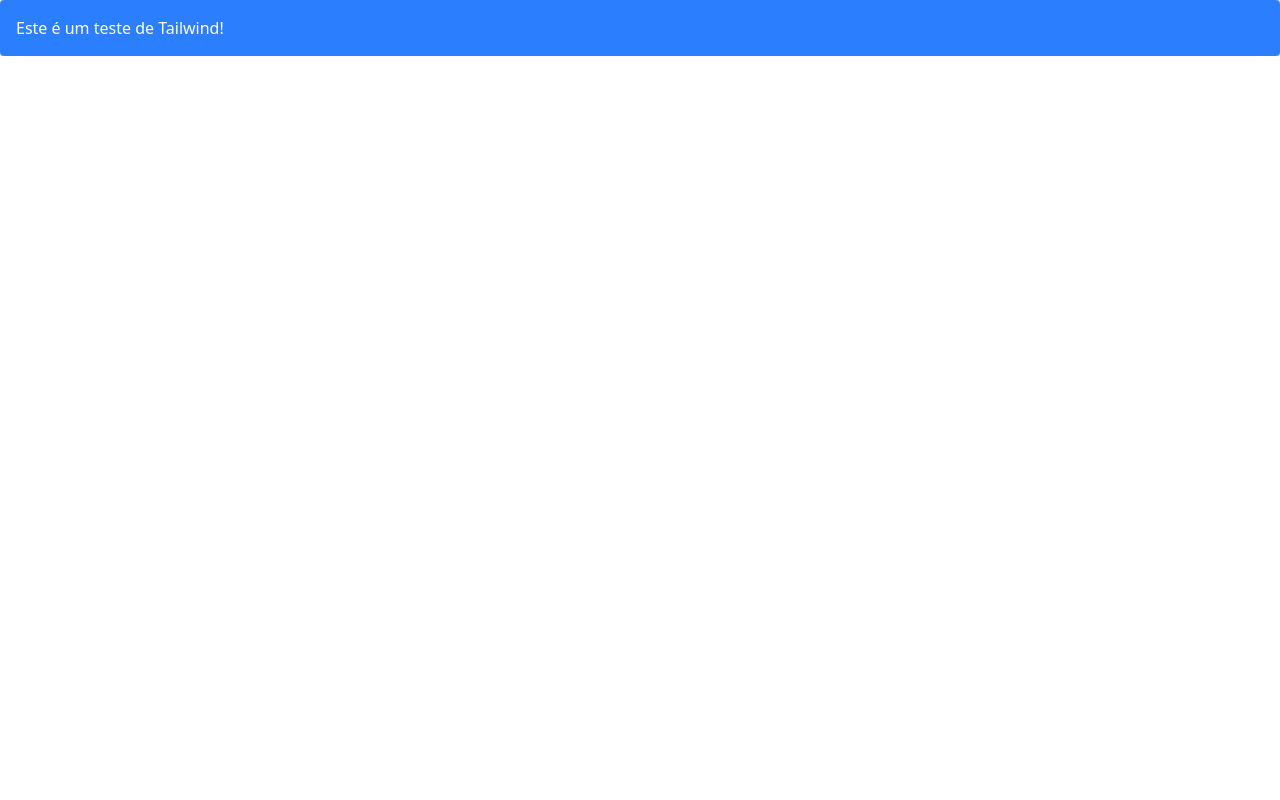
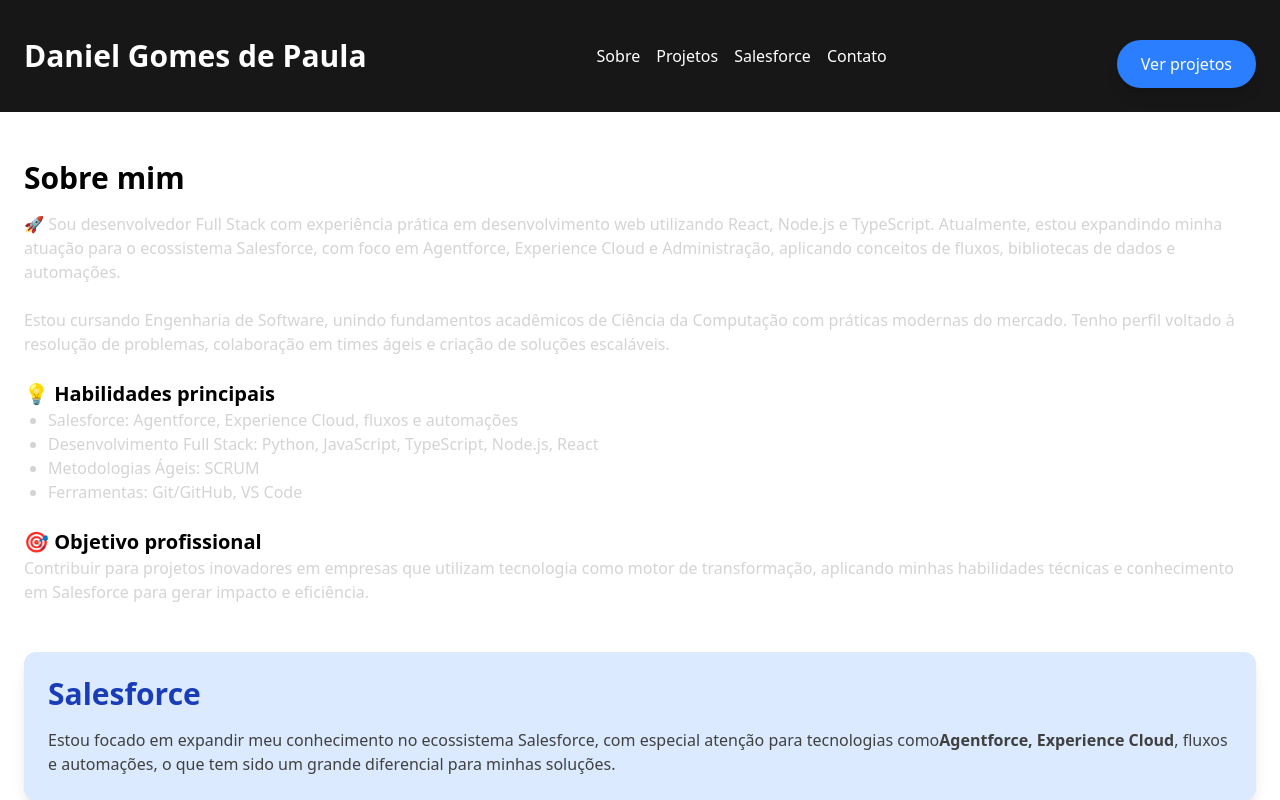
Before and after one commit to DanielGomes25/Portif-lioWeb, a React (Vite) app: page / in a window 1280 px wide. Shown: the top 800 px of the page. Built offline with nearby package versions, Linux system fonts and the light colour scheme.

Commit message:
organizando o codigo para construção da landing page da aba sobre mim

```diff
--- a/src/App.tsx
+++ b/src/App.tsx
@@ -1,18 +1,57 @@
-import { useState } from 'react'
-import reactLogo from './assets/react.svg'
-import viteLogo from '/vite.svg'
-import './App.css'
+import React from 'react';
+import Header from '../src/components/Header';
+import SalesforceSection from '../src/components/SalesforceSection';
 
-function App() {
-  const [count, setCount] = useState(0)
+const App: React.FC = () => {
+  return (
+    <div>
+      {/* Header */}
+      <Header />
 
-  return (
-    <>
-      <div className="bg-blue-500 text-white p-4 rounded">
-        Este é um teste de Tailwind!
-      </div>
-    </>
-  )
-}
+      {/* Conteúdo Principal */}
+      <main className="container mx-auto px-6 py-12">
+        {/* Sobre */}
+        <section id="sobre" className="mb-12">
+          <h2 className="text-3xl font-semibold mb-4">Sobre mim</h2>
+          <p className="text-neutral-300 mb-6">
+            🚀 Sou desenvolvedor Full Stack com experiência prática em desenvolvimento web utilizando React, Node.js e TypeScript.
+            Atualmente, estou expandindo minha atuação para o ecossistema Salesforce, com foco em Agentforce, Experience Cloud e Administração, aplicando conceitos de fluxos, bibliotecas de dados e automações.
+          </p>
+          <p className="text-neutral-300 mb-6">
+            Estou cursando Engenharia de Software, unindo fundamentos acadêmicos de Ciência da Computação com práticas modernas do mercado. Tenho perfil voltado à resolução de problemas, colaboração em times ágeis e criação de soluções escaláveis.
+          </p>
 
-export default App
+          <h3 className="text-xl font-semibold mt-6">💡 Habilidades principais</h3>
+          <ul className="list-disc ml-6 text-neutral-300 mb-6">
+            <li>Salesforce: Agentforce, Experience Cloud, fluxos e automações</li>
+            <li>Desenvolvimento Full Stack: Python, JavaScript, TypeScript, Node.js, React</li>
+            <li>Metodologias Ágeis: SCRUM</li>
+            <li>Ferramentas: Git/GitHub, VS Code</li>
+          </ul>
+
+          <h3 className="text-xl font-semibold">🎯 Objetivo profissional</h3>
+          <p className="text-neutral-300">
+            Contribuir para projetos inovadores em empresas que utilizam tecnologia como motor de transformação, aplicando minhas habilidades técnicas e conhecimento em Salesforce para gerar impacto e eficiência.
+          </p>
+        </section>
+
+        {/* Salesforce Section */}
+        <SalesforceSection />
+
+        {/* Projetos */}
+        <section id="projetos" className="mb-12">
+          <h2 className="text-3xl font-semibold mb-4">Projetos</h2>
+          {/* Aqui você pode adicionar os cards dos projetos */}
+        </section>
+
+        {/* Contato */}
+        <section id="contato" className="mb-12">
+          <h2 className="text-3xl font-semibold mb-4">Contato</h2>
+          <p className="text-neutral-300">Você pode me encontrar nas redes sociais ou enviar um e-mail.</p>
+        </section>
+      </main>
+    </div>
+  );
+};
+
+export default App;
--- /dev/null
+++ b/src/components/Button.tsx
@@ -0,0 +1,17 @@
+import React from 'react';
+
+interface ButtonProps {
+    text: string;
+    link: string;
+}
+
+export const Button: React.FC<ButtonProps> = ({ text, link }) => {
+    return (
+        <a
+            href={link}
+            className="inline-block px-6 py-3 mt-4 bg-blue-500 text-white rounded-full shadow-lg hover:bg-blue-600"
+        >
+            {text}
+        </a>
+    );
+};
--- /dev/null
+++ b/src/components/Header.tsx
@@ -0,0 +1,28 @@
+import React from 'react';
+import { Button } from './Button';
+
+const Header: React.FC = () => {
+    return (
+        <header className="bg-neutral-900 text-white py-6">
+            <div className="container mx-auto flex justify-between items-center px-6">
+                {/* Logo ou Nome */}
+                <h1 className="text-3xl font-semibold">
+                    Daniel Gomes de Paula
+                </h1>
+
+                {/* Navegação */}
+                <nav className="space-x-4">
+                    <a href="#sobre" className="hover:text-blue-400">Sobre</a>
+                    <a href="#projetos" className="hover:text-blue-400">Projetos</a>
+                    <a href="#salesforce" className="hover:text-blue-400">Salesforce</a>
+                    <a href="#contato" className="hover:text-blue-400">Contato</a>
+                </nav>
+
+                {/* Botão de CTA */}
+                <Button text="Ver projetos" link="#projetos" />
+            </div>
+        </header>
+    );
+};
+
+export default Header;
--- /dev/null
+++ b/src/components/SalesforceSection.tsx
@@ -0,0 +1,15 @@
+import React from 'react';
+
+const SalesforceSection: React.FC = () => {
+    return (
+        <section id="salesforce" className="mb-12 bg-blue-100 p-6 rounded-xl shadow-lg">
+            <h2 className="text-3xl font-semibold text-blue-800 mb-4">Salesforce</h2>
+            <p className="text-neutral-700">
+                Estou focado em expandir meu conhecimento no ecossistema Salesforce, com especial atenção para tecnologias como
+                <strong>Agentforce, Experience Cloud</strong>, fluxos e automações, o que tem sido um grande diferencial para minhas soluções.
+            </p>
+        </section>
+    );
+};
+
+export default SalesforceSection;
```
